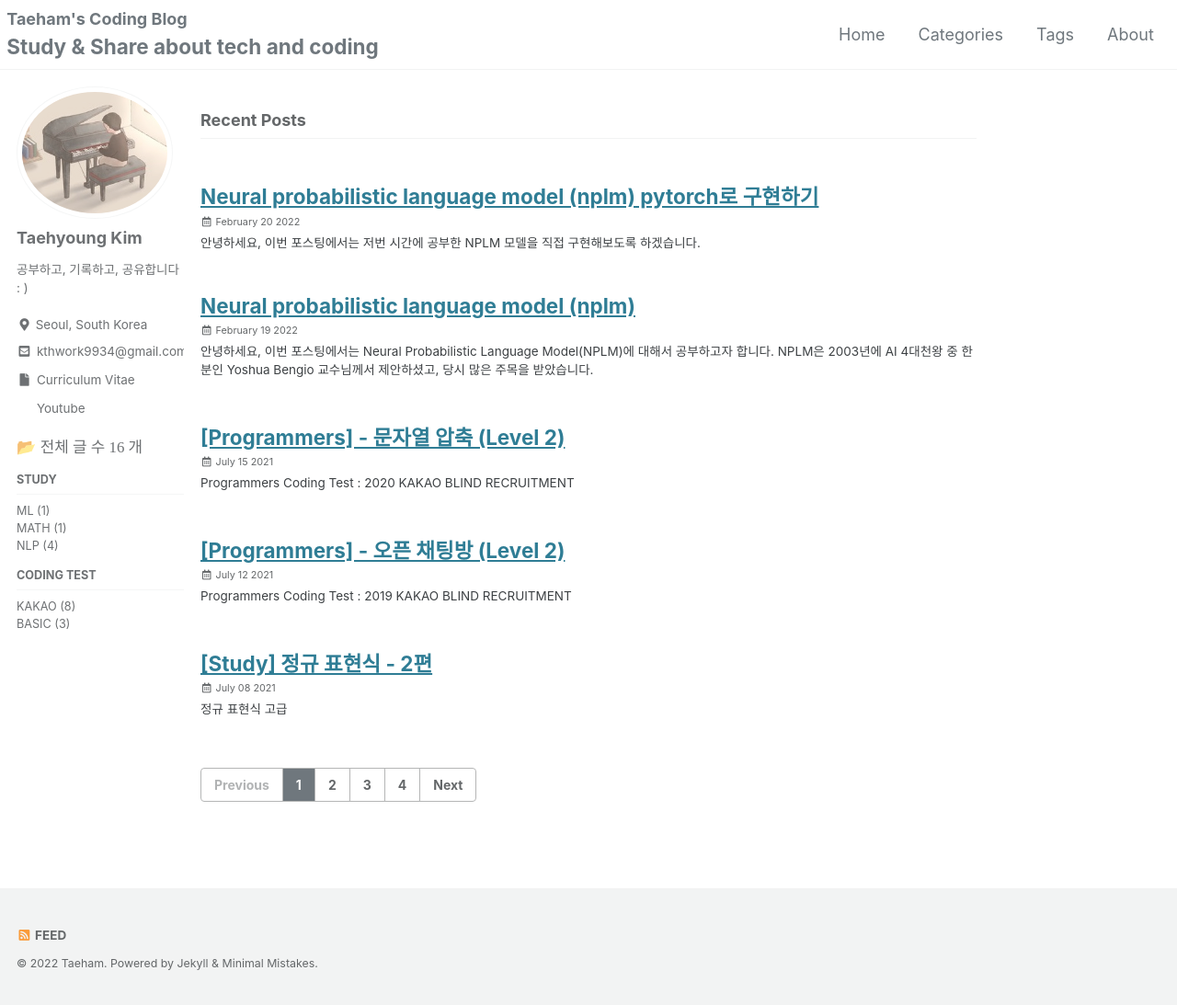
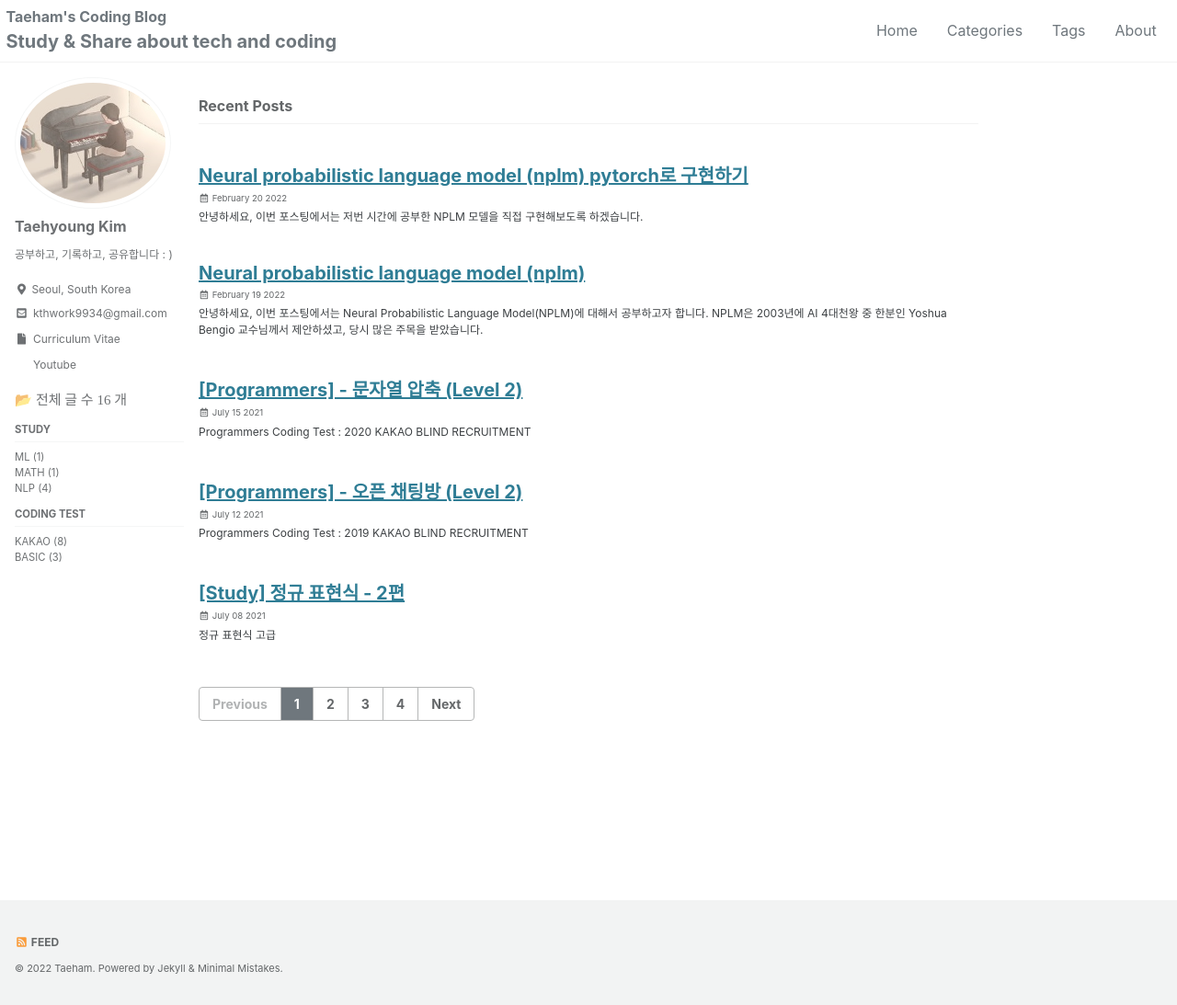
Before and after one commit to kthworks/kthworks.github.io, a Jekyll site: the page built from index.html, in a window 1280 px wide and 1093 px high. Shown: the whole window at 92% size. Built offline with Jekyll 4.4.1, drawn with Linux system fonts in a browser that asks for light colours; cached includes are drawn as plain includes; some web fonts are replaced; the list of posts is cut into pages by our own code.

Commit message:
Update _reset.scss

```diff
--- a/_sass/minimal-mistakes/_reset.scss
+++ b/_sass/minimal-mistakes/_reset.scss
@@ -8,18 +8,18 @@ html {
   /* apply a natural box layout model to all elements */
   box-sizing: border-box;
   background-color: $background-color;
-  font-size: 12px;
+  font-size: 14px;
 
   @include breakpoint($medium) {
-    font-size: 18px;
+    font-size: 16px;
   }
 
   @include breakpoint($large) {
-    font-size: 18px;
+    font-size: 16px;
   }
 
   @include breakpoint($x-large) {
-    font-size: 18px;
+    font-size: 16px;
   }
 
   -webkit-text-size-adjust: 100%;
```
